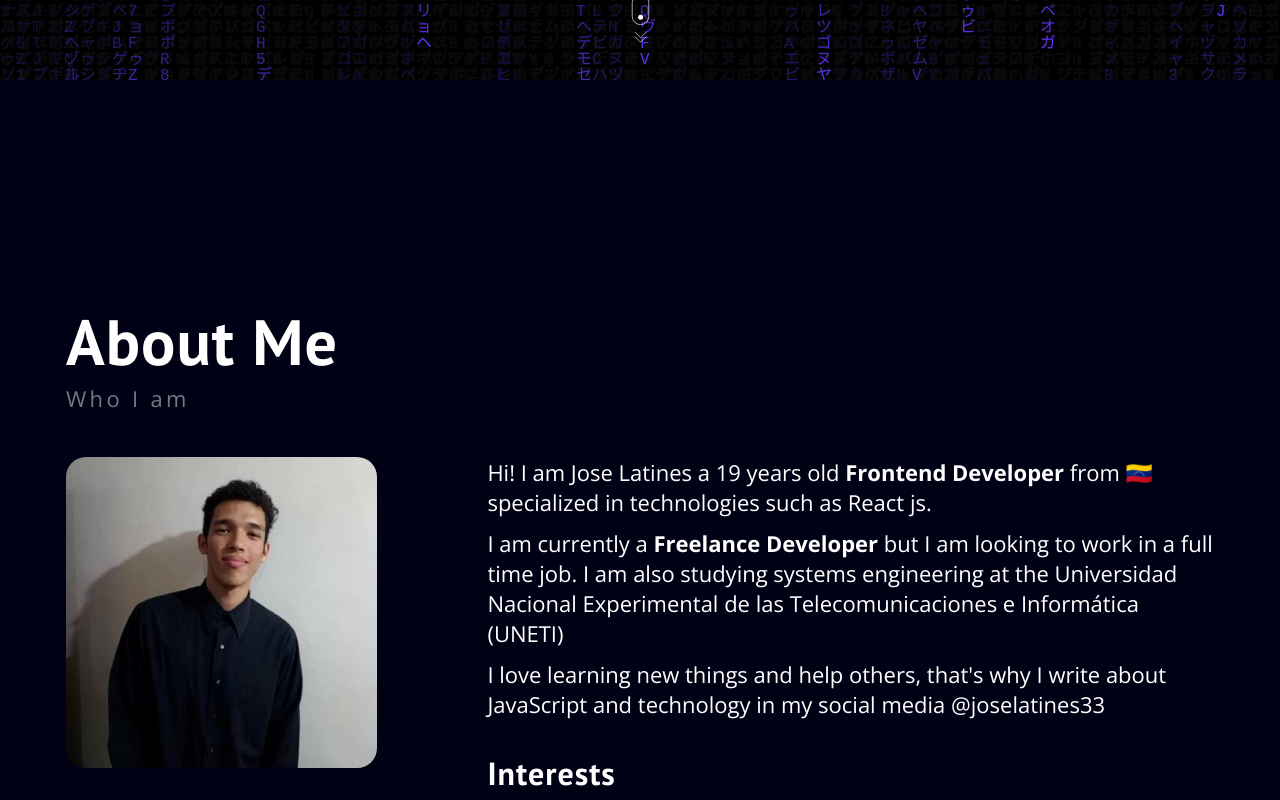
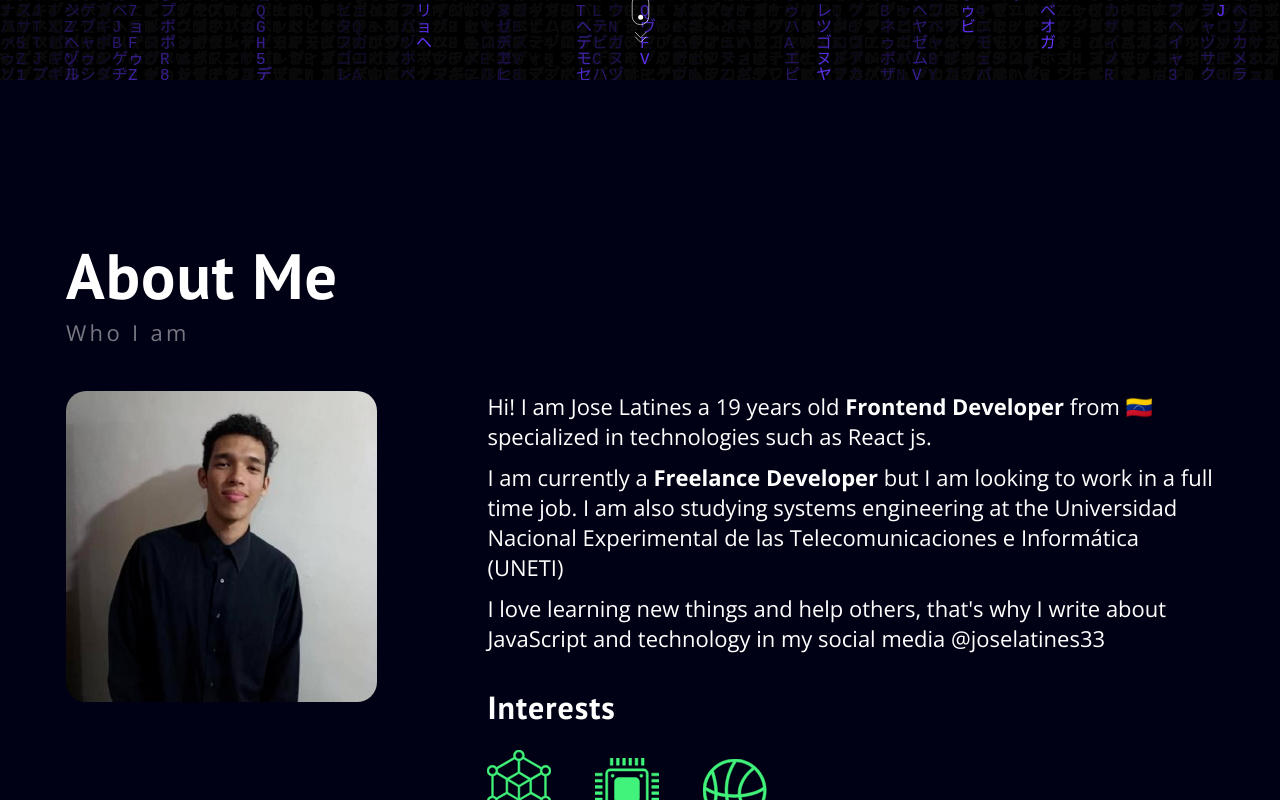
Before and after one commit to joselatines/personal-website, a React (Create React App) app: page / in a window 1280 px wide. Shown: the part 720-1520 px from the top of the page. Built offline with nearby package versions, Linux system fonts and the light colour scheme.

Commit message:
Doble AboutMe and margin changed

```diff
--- a/src/App.jsx
+++ b/src/App.jsx
@@ -176,7 +176,6 @@ const App = () => {
 			<AboutMe interests={interests} />
 			<Portfolio projects={projects} />
 			<Skills />
-			<AboutMe interests={interests} />
 			<Services services={services} />
 			<Clients clients={clients} />
 			<Contact socialMedia={socialMedia} />
--- a/src/shared/GlobalStyles.jsx
+++ b/src/shared/GlobalStyles.jsx
@@ -91,7 +91,7 @@ export const GlobalStyles = createGlobalStyle`
     }
 	.section {
 		padding:  5rem 3rem;
-		margin: 5rem 0;
+		margin: 2rem 0;
 		overflow: hidden;
 	}
 	.flex {
```
